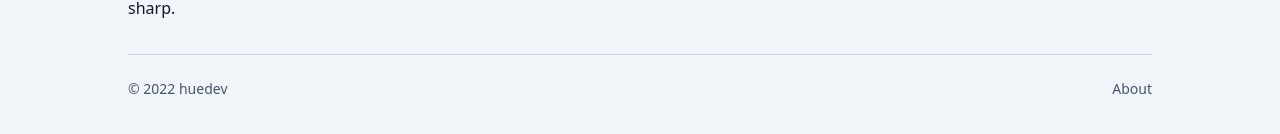
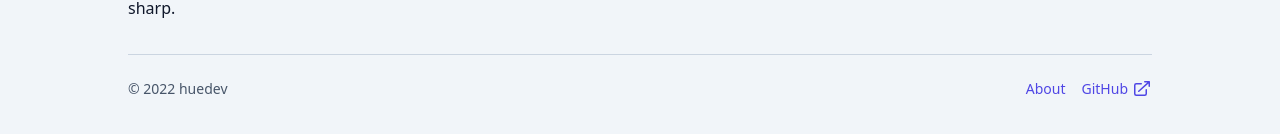
Before and after one commit to huedev/textbox, a React (Create React App) app: page /about in a window 1280 px wide. Shown: the part 258-392 px from the top of the page. Built offline with nearby package versions, Linux system fonts and the light colour scheme; the HTML template or start-up script is replaced by a standard one; a web font is replaced by a local one.

Commit message:
GitHub link in footer, style changes

```diff
--- a/src/components/Footer.js
+++ b/src/components/Footer.js
@@ -1,4 +1,5 @@
 import { Link } from 'react-router-dom'
+import { ArrowTopRightOnSquareIcon } from '@heroicons/react/20/solid'
 
 const Footer = () => {
   return (
@@ -6,7 +7,15 @@ const Footer = () => {
       <div className="border-t border-slate-300 dark:border-slate-700 max-w-5xl mx-auto py-6">
         <div className="flex justify-between">
           <span>&copy; 2022 huedev</span>
-          <Link to="/about" className="hover:text-slate-700 dark:hover:text-slate-300">About</Link>
+          <nav className="flex space-x-4 text-indigo-600 dark:text-indigo-400">
+            <Link to="/about" className="hover:text-indigo-700 dark:hover:text-indigo-300">
+              About
+            </Link>
+            <a href="https://github.com/huedev/textbox" target="_blank" rel="noreferrer" className="flex items-center hover:text-indigo-700 dark:hover:text-indigo-300">
+              GitHub
+              <ArrowTopRightOnSquareIcon className="ml-1 h-5 w-5" aria-hidden="true" />
+            </a>
+          </nav>
         </div>
       </div>
     </footer>
```
